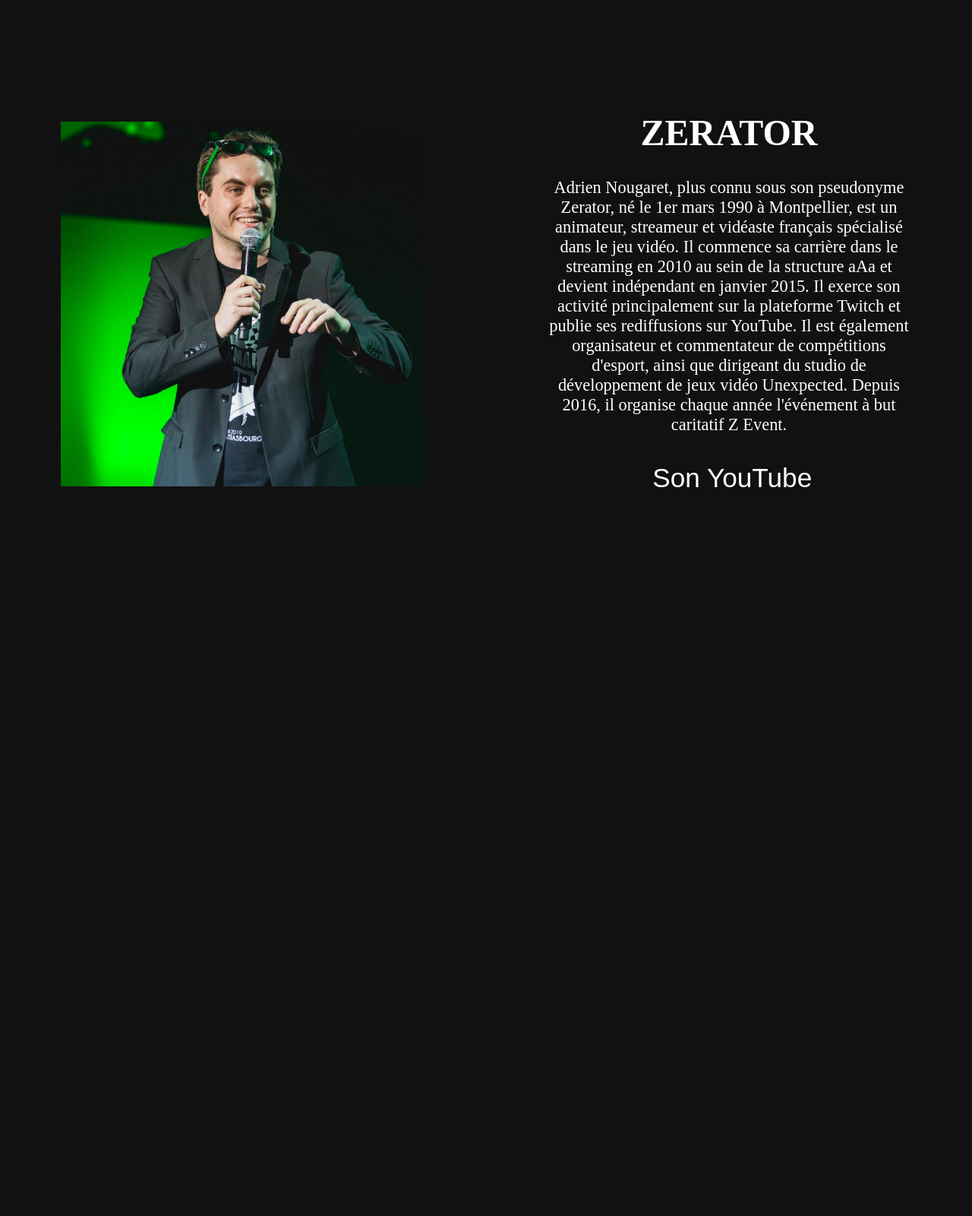
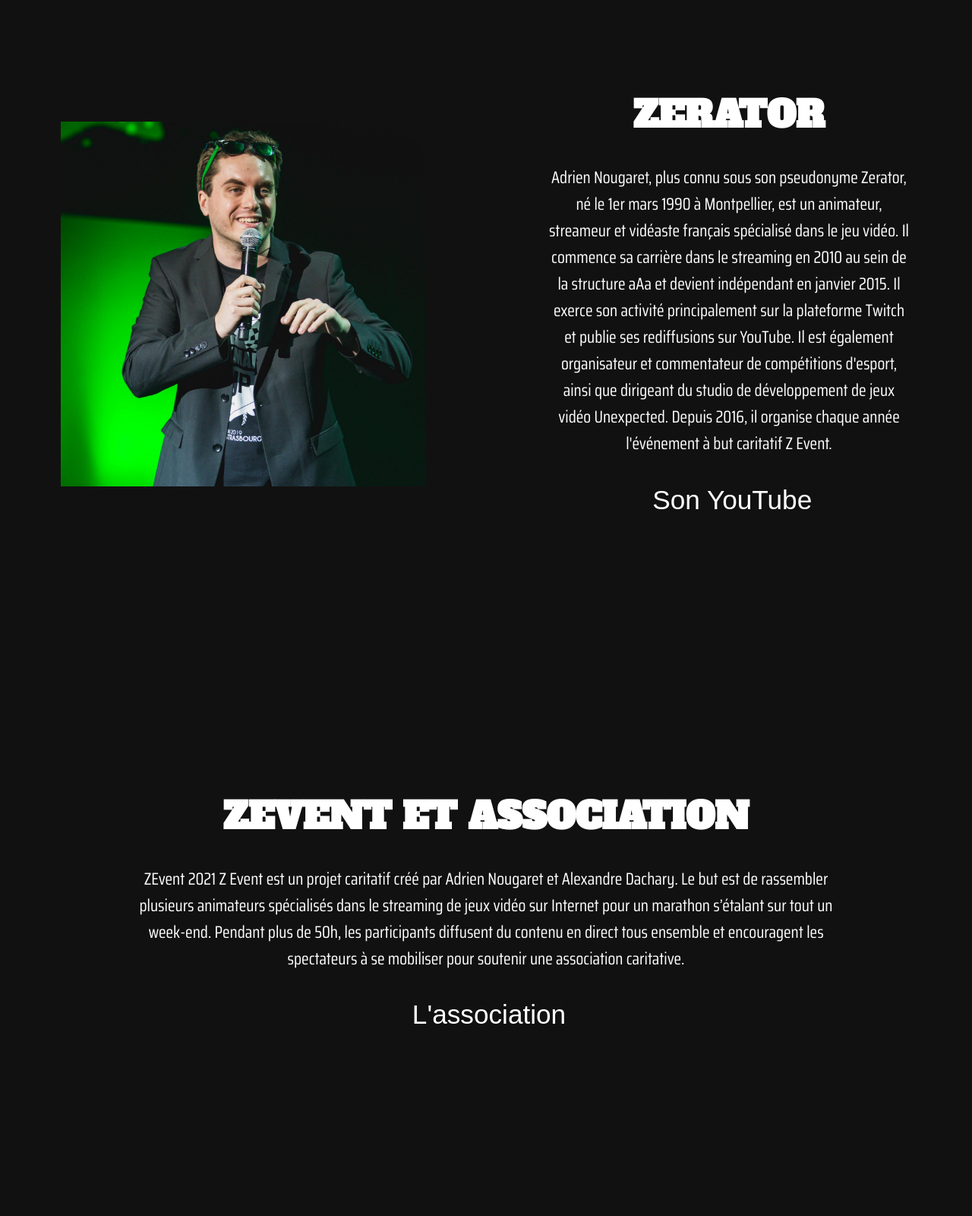
Before and after one commit to Ninaxtrem/fil-rouge, a PHP site: page /index_Antoine.html in a window 1280 px wide. Shown: the whole page at 76% size. Before the commit the page ends 641 px from the top, so only its background shows below. Run offline with PHP 8.4, Linux system fonts and the light colour scheme.

Commit message:
Section_4_+_Section_2

```diff
--- a/assets/css/style.css
+++ b/assets/css/style.css
@@ -1,10 +1,10 @@
 @font-face {
   font-family: "titre";
-  src: url(/assets/font/AlfaSlabOne-Regular.ttf);
+  src: url(../font/AlfaSlabOne-Regular.ttf);
 }
 @font-face {
   font-family: "text";
-  src: url(/assets/font/SairaCondensed-Regular.ttf);
+  src: url(../font/SairaCondensed-Regular.ttf);
 }
 body {
   max-width: 100vw;
@@ -18,7 +18,7 @@
 }
 .blueberry_kush {
   /* mon conteneur Section */
-  /* width: 100vw; */
+  width: 100vw;
   min-height: 100vh;
   display: flex;
 }
@@ -48,24 +48,62 @@
 .lemon_haze {
   margin-bottom: 2rem;
   text-transform: uppercase;
+  font-family: "titre";
 }
 .orange_bud {
   margin-bottom: 2rem;
   text-align: center;
   font-size: 0.7em;
   width: 75%;
+  font-family: "text";
 }
 .atomical_haze {
   border-radius: 20px;
   font-size: 1.1em;
   padding: 2%;
-
   color: white;
   background-color: #121111;
   border: none;
   cursor: pointer;
 }
 .atomical_haze:hover {
+  filter: brightness(120%) saturate(120%);
+  background-color: #121111;
+  color: #4bba31;
+}
+.acapulco_gold {
+  width: 100%;
+  display: flex;
+  flex-direction: column;
+  justify-content: center;
+  align-items: center;
+  font-size: 2em;
+  padding: 1em;
+  background-color: #121111;
+  color: white;
+}
+.alien_kush {
+  margin-bottom: 2rem;
+  text-transform: uppercase;
+  font-family: "titre";
+}
+.belladonna {
+  margin-bottom: 2rem;
+  text-align: center;
+  font-size: 0.7em;
+  width: 75%;
+  font-family: "text";
+}
+.jack_herer {
+  border-radius: 20px;
+  font-size: 1.1em;
+  padding: 2%;
+  color: white;
+  background-color: #121111;
+  border: none;
+  cursor: pointer;
+}
+.jack_herer:hover {
   filter: brightness(120%) saturate(120%);
   background-color: #121111;
   color: #4bba31;
@@ -79,6 +117,9 @@
   .amnesia_haze {
     padding: 1em 0 !important;
   }
+  .acapulco_gold {
+    padding: 1em 0 !important;
+  }
 }
 @media (max-width: 1000px) {
   .white_widow {
@@ -87,14 +128,25 @@
   .amnesia_haze {
     width: 100% !important;
   }
+  .acapulco_gold {
+    width: 100% !important;
+  }
 }
 @media (max-width: 575px) {
   .orange_bud {
     font-size: 0.7em !important;
   }
+  .belladonna {
+    font-size: 0.7em !important;
+  }
 }
-@media (max-width: 375px) {
+@media (max-width: 390px) {
   .orange_bud {
+    width: 90% !important;
+    margin-bottom: 1.5rem !important;
+    font-size: 0.6em !important;
+  }
+  .belladonna {
     width: 90% !important;
     margin-bottom: 1.5rem !important;
     font-size: 0.6em !important;
@@ -103,7 +155,14 @@
     margin-bottom: 1.5rem !important;
     font-size: 0.8em !important;
   }
+  .alien_kush {
+    margin-bottom: 1.5rem !important;
+    font-size: 0.8em !important;
+  }
   .atomical_haze {
     font-size: 0.8em !important;
   }
+  .jack_herer {
+    font-size: 0.8em !important;
+  }
 }
--- a/index_Antoine.html
+++ b/index_Antoine.html
@@ -35,5 +35,23 @@
         /></a>
       </div>
     </section>
+    <!-- Secion 2-->
+    <section class="blueberry_kush">
+      <div class="acapulco_gold">
+        <h1 class="alien_kush">zevent et association</h1>
+        <p class="belladonna">
+          ZEvent 2021
+          Z Event est un projet caritatif créé par Adrien Nougaret et Alexandre Dachary.
+
+          Le but est de rassembler plusieurs animateurs spécialisés dans le streaming de jeux vidéo sur Internet pour un marathon s’étalant sur tout un week-end.
+
+          Pendant plus de 50h, les participants diffusent du contenu en direct tous ensemble et encouragent les spectateurs à se mobiliser pour soutenir une association caritative.
+        </p>
+        <!--bouton noir hover vert-->
+        <a href="https://zevent.fr/acf"
+          ><input type="button" value="L'association" class="jack_herer"
+        /></a>
+      </div>
+    </section>
   </body>
 </html>
```
